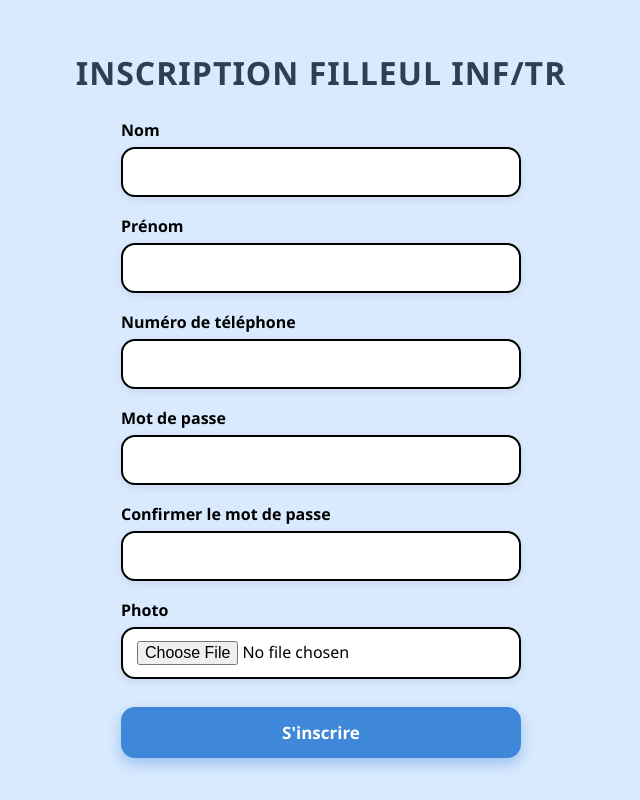
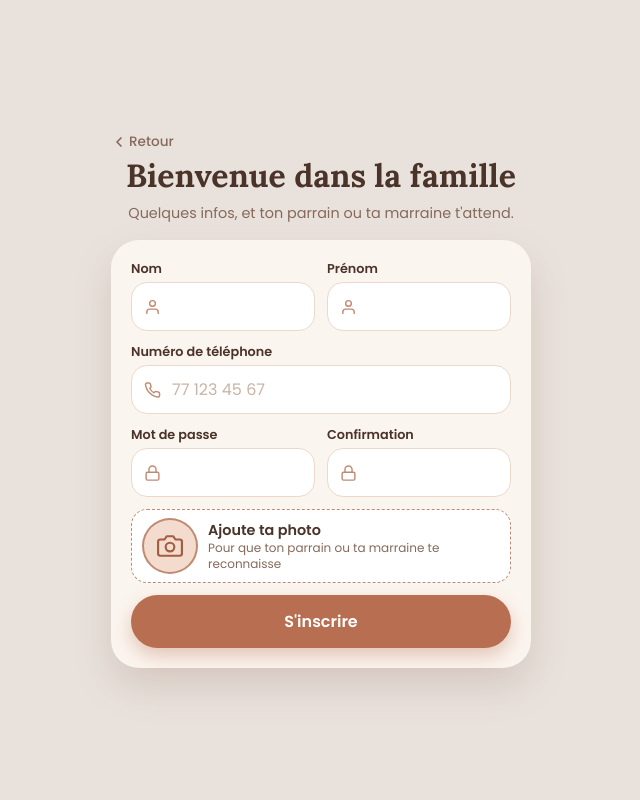
Before and after one commit to khadija986/site-parrainage, a PHP site: page /inscription_filleul_inf_tr.html in a window 1280 px wide. Shown: the whole page, without its empty margins (319-959 px from the left). Run offline with PHP 8.4, Linux system fonts and the light colour scheme.

Commit message:
nouveau design de la page d'inscription des filleuls inf_tr

```diff
--- a/Inscription_filleul_inf_tr/inscription_filleul_inf_tr.css
+++ b/Inscription_filleul_inf_tr/inscription_filleul_inf_tr.css
@@ -1,95 +1,379 @@
+/* ---------- Couleurs ---------- */
+:root {
+  --fond: #e9e2dc;
+  --carte: #fbf5ef;
+  --blanc: #ffffff;
+  --cacao: #4a3329;
+  --texte-doux: #86695a;
+  --accent: #b86e51;
+  --accent-fonce: #a35d42;
+  --peche: #f3dccd;
+  --bordure: #ecd9cc;
+  --icone: #c08a72;
+  --erreur: #b03a2e;
+}
+
 * {
   box-sizing: border-box;
 }
 
+/* ---------- Page : fond d'une seule couleur ---------- */
 body {
-  font-family: "Segoe UI", Roboto, Arial, sans-serif;
-  background-color: #d9eafe;
-  background-image: none;
-  background-attachment: fixed;
-  color: #000000;
   margin: 0;
-  padding: 30px 20px;
   min-height: 100vh;
+  min-height: 100dvh;
+  display: flex;
+  align-items: center;
+  justify-content: center;
+  padding: 16px;
+  font-family: "Poppins", "Segoe UI", Arial, sans-serif;
+  color: var(--cacao);
+  background-color: var(--fond);
 }
 
-h1 {
-  text-align: center;
-  text-transform: uppercase;
-  letter-spacing: 1px;
-  color: #303e55;
-  margin-bottom: 25px;
+.contenu {
+  width: 100%;
+  max-width: 420px;
+  animation: entree 0.5s ease both;
 }
 
-form {
-  max-width: 400px;
-  margin: 0 auto;
-  animation: apparition 0.6s ease;
+@keyframes entree {
+  from { opacity: 0; transform: translateY(10px); }
+  to   { opacity: 1; transform: none; }
 }
 
-label {
-  display: block;
-  margin-top: 18px;
-  font-weight: 600;
-  color: #000000;
+/* ---------- Grande carte (accueil et formulaire) ---------- */
+.carte,
+form {
+  padding: 20px;
+  background: var(--carte);
+  border-radius: 28px;
+  box-shadow: 0 18px 40px rgba(110, 70, 50, 0.16);
 }
 
-input,
-select {
-  width: 100%;
-  padding: 12px 14px;
-  margin-top: 6px;
-  background-color: #ffffff;
-  border: 2px solid #000000;
-  border-radius: 14px;
-  font-size: 16px;
-  font-family: inherit;
-  box-shadow: 0 3px 8px rgba(0, 0, 0, 0.08);
-  transition: border-color 0.25s ease, box-shadow 0.25s ease, transform 0.25s ease;
+/* ---------- Titres et textes ---------- */
+h1 {
+  font-family: "Lora", Georgia, serif;
+  font-weight: 700;
+  font-size: clamp(1.5rem, 6.4vw, 2rem);
+  line-height: 1.15;
+  text-align: center;
+  text-wrap: balance;
+  margin: 0 0 8px;
 }
 
-input:focus,
-select:focus {
-  outline: none;
-  border-color: #3f87d8;
-  box-shadow: 0 0 0 4px rgba(63, 135, 216, 0.25);
-  transform: translateY(-1px);
+.intro {
+  text-align: center;
+  font-size: 0.9rem;
+  line-height: 1.5;
+  color: var(--texte-doux);
+  margin: 0 0 16px;
 }
 
-button {
-  width: 100%;
-  margin-top: 28px;
-  padding: 14px;
-  background-color: #3f87d8;
-  color: #ffffff;
-  border: none;
-  border-radius: 14px;
-  font-size: 17px;
-  font-weight: 600;
-  font-family: inherit;
-  cursor: pointer;
-  box-shadow: 0 6px 14px rgba(63, 135, 216, 0.4);
-  transition: background-color 0.25s ease, transform 0.25s ease, box-shadow 0.25s ease;
+.duo {
+  display: block;
+  width: 96px;
+  height: auto;
+  margin: 0 auto 8px;
 }
 
-button:hover {
-  background-color: #2f74c4;
-  transform: translateY(-2px);
-  box-shadow: 0 10px 18px rgba(63, 135, 216, 0.45);
+/* ---------- Étapes (page d'accueil) ---------- */
+.etapes {
+  list-style: none;
+  margin: 0 0 18px;
+  padding: 0;
 }
 
-button:active {
-  transform: translateY(0);
-  box-shadow: 0 3px 8px rgba(63, 135, 216, 0.4);
+.etapes li {
+  position: relative;
+  display: flex;
+  align-items: center;
+  gap: 14px;
+  padding-bottom: 12px;
 }
 
-@keyframes apparition {
-  from {
-    opacity: 0;
-    transform: translateY(15px);
-  }
-  to {
-    opacity: 1;
-    transform: translateY(0);
-  }
+.etapes li:last-child {
+  padding-bottom: 0;
 }
+
+.etapes li:not(:last-child)::before {
+  content: "";
+  position: absolute;
+  left: 19px;
+  top: 40px;
+  bottom: 0;
+  width: 2px;
+  background: var(--bordure);
+}
+
+.icone {
+  flex: none;
+  width: 40px;
+  height: 40px;
+  border-radius: 50%;
+  background: var(--peche);
+  color: var(--accent-fonce);
+  display: flex;
+  align-items: center;
+  justify-content: center;
+}
+
+.icone svg {
+  width: 20px;
+  height: 20px;
+}
+
+.etapes strong {
+  display: block;
+  font-size: 0.92rem;
+  line-height: 1.3;
+}
+
+.etapes div span {
+  display: block;
+  font-size: 0.8rem;
+  line-height: 1.35;
+  color: var(--texte-doux);
+}
+
+/* ---------- Lien retour ---------- */
+.retour {
+  display: inline-flex;
+  align-items: center;
+  gap: 2px;
+  margin-bottom: 6px;
+  font-size: 0.85rem;
+  font-weight: 500;
+  color: var(--texte-doux);
+  text-decoration: none;
+}
+
+.retour svg {
+  width: 16px;
+  height: 16px;
+}
+
+.retour:hover {
+  color: var(--cacao);
+  text-decoration: underline;
+}
+
+/* ---------- Formulaire ---------- */
+.ligne {
+  display: grid;
+  grid-template-columns: 1fr 1fr;
+  gap: 12px;
+}
+
+.champ {
+  min-width: 0;
+  margin-bottom: 12px;
+}
+
+.etiquette {
+  display: block;
+  margin-bottom: 4px;
+  font-size: 0.8rem;
+  font-weight: 600;
+}
+
+.saisie {
+  position: relative;
+}
+
+.saisie svg {
+  position: absolute;
+  left: 13px;
+  top: 50%;
+  width: 17px;
+  height: 17px;
+  transform: translateY(-50%);
+  color: var(--icone);
+  pointer-events: none;
+}
+
+input[type="text"],
+input[type="tel"],
+input[type="password"] {
+  width: 100%;
+  padding: 11px 10px 11px 40px;
+  font-family: inherit;
+  font-size: 16px;
+  color: var(--cacao);
+  background: var(--blanc);
+  border: 1.5px solid var(--bordure);
+  border-radius: 16px;
+  transition: border-color 0.2s ease, box-shadow 0.2s ease;
+}
+
+input::placeholder {
+  color: #c9b3a6;
+}
+
+input:focus {
+  outline: none;
+  border-color: var(--accent);
+  box-shadow: 0 0 0 4px rgba(184, 110, 81, 0.18);
+}
+
+/* ---------- Zone photo ---------- */
+.photo {
+  position: relative;
+  display: flex;
+  align-items: center;
+  gap: 12px;
+  margin-bottom: 12px;
+  padding: 10px 12px;
+  background: var(--blanc);
+  border: 1.5px dashed var(--icone);
+  border-radius: 16px;
+  cursor: pointer;
+  transition: border-color 0.2s ease, background 0.2s ease, box-shadow 0.2s ease;
+}
+
+.photo:hover {
+  border-color: var(--accent);
+  background: #fffaf6;
+}
+
+.photo:focus-within {
+  border-color: var(--accent);
+  box-shadow: 0 0 0 4px rgba(184, 110, 81, 0.18);
+}
+
+.photo-cercle {
+  flex: none;
+  width: 52px;
+  height: 52px;
+  display: flex;
+  align-items: center;
+  justify-content: center;
+  overflow: hidden;
+  border-radius: 50%;
+  background: var(--peche);
+  color: var(--accent-fonce);
+  box-shadow: 0 0 0 2px var(--icone);
+}
+
+.photo-cercle svg {
+  width: 26px;
+  height: 26px;
+}
+
+.photo-cercle img {
+  display: none;
+  width: 100%;
+  height: 100%;
+  object-fit: cover;
+}
+
+.photo-cercle.avec-photo svg {
+  display: none;
+}
+
+.photo-cercle.avec-photo img {
+  display: block;
+}
+
+.photo-texte strong {
+  display: block;
+  font-size: 0.9rem;
+  line-height: 1.3;
+}
+
+.photo-texte small {
+  display: block;
+  font-size: 0.75rem;
+  line-height: 1.3;
+  color: var(--texte-doux);
+}
+
+.cache {
+  position: absolute;
+  bottom: 0;
+  left: 50%;
+  width: 1px;
+  height: 1px;
+  opacity: 0;
+  pointer-events: none;
+}
+
+/* ---------- Message d'erreur ---------- */
+#message {
+  margin: 0 0 12px;
+  padding: 8px 12px;
+  border-radius: 14px;
+  background: #fdecea;
+  color: var(--erreur);
+  font-size: 0.82rem;
+  font-weight: 500;
+  text-align: center;
+}
+
+#message:empty {
+  display: none;
+}
+
+/* ---------- Bouton en forme de pilule ---------- */
+.bouton {
+  display: block;
+  width: 100%;
+  padding: 14px;
+  border: none;
+  border-radius: 999px;
+  font-family: inherit;
+  font-size: 1rem;
+  font-weight: 600;
+  text-align: center;
+  text-decoration: none;
+  color: var(--blanc);
+  background: var(--accent);
+  box-shadow: 0 8px 18px rgba(184, 110, 81, 0.35);
+  cursor: pointer;
+  transition: transform 0.2s ease, box-shadow 0.2s ease, background 0.2s ease;
+}
+
+.bouton:hover {
+  background: var(--accent-fonce);
+  transform: translateY(-2px);
+  box-shadow: 0 12px 22px rgba(184, 110, 81, 0.42);
+}
+
+.bouton:active {
+  transform: none;
+}
+
+.bouton:focus-visible,
+.retour:focus-visible {
+  outline: 3px solid var(--cacao);
+  outline-offset: 3px;
+}
+
+/* ---------- Petits écrans en hauteur : tout reste visible ---------- */
+@media (max-height: 700px) {
+  body { padding: 12px; }
+  .carte, form { padding: 16px; }
+  .duo { width: 72px; margin-bottom: 4px; }
+  .intro { font-size: 0.85rem; margin-bottom: 12px; }
+  .champ { margin-bottom: 9px; }
+  .photo { margin-bottom: 9px; }
+  .etapes { margin-bottom: 14px; }
+  .etapes li { padding-bottom: 9px; }
+}
+
+@media (max-height: 600px) {
+  .carte, form { padding: 12px 14px; }
+  .intro { font-size: 0.8rem; line-height: 1.4; margin-bottom: 8px; }
+  .duo { width: 56px; }
+  .champ { margin-bottom: 6px; }
+  .etiquette { margin-bottom: 2px; }
+  input[type="text"], input[type="tel"], input[type="password"] { padding-top: 8px; padding-bottom: 8px; }
+  .photo { margin-bottom: 6px; padding: 6px 12px; }
+  .photo-cercle { width: 42px; height: 42px; }
+  .bouton { padding: 12px; }
+}
+
+@media (prefers-reduced-motion: reduce) {
+  .contenu { animation: none; }
+  * { transition: none !important; }
+}
--- a/Inscription_filleul_inf_tr/inscription_filleul_inf_tr.html
+++ b/Inscription_filleul_inf_tr/inscription_filleul_inf_tr.html
@@ -4,33 +4,84 @@
   <meta charset="UTF-8">
   <meta name="viewport" content="width=device-width, initial-scale=1.0">
   <title>Inscription filleul INF/TR</title>
+  <link rel="preconnect" href="https://fonts.googleapis.com">
+  <link rel="preconnect" href="https://fonts.gstatic.com" crossorigin>
+  <link href="https://fonts.googleapis.com/css2?family=Lora:wght@700&family=Poppins:wght@400;500;600&display=swap" rel="stylesheet">
   <link rel="stylesheet" href="inscription_filleul_inf_tr.css">
 </head>
 <body>
-  <h1>Inscription filleul INF/TR</h1>
+  <main class="contenu">
 
-  <form action="inscription_filleul_inf_tr.php" method="POST" enctype="multipart/form-data">
+    <a class="retour" href="accueil_filleul_inf_tr.html">
+      <svg viewBox="0 0 24 24" fill="none" stroke="currentColor" stroke-width="2.5" stroke-linecap="round" stroke-linejoin="round" aria-hidden="true"><polyline points="15 18 9 12 15 6"/></svg>
+      Retour
+    </a>
 
-    <label for="nom">Nom</label>
-    <input type="text" id="nom" name="nom" required>
+    <h1>Bienvenue dans la famille</h1>
+    <p class="intro">Quelques infos, et ton parrain ou ta marraine t'attend.</p>
 
-    <label for="prenom">Prénom</label>
-    <input type="text" id="prenom" name="prenom" required>
+    <form action="inscription_filleul_inf_tr.php" method="POST" enctype="multipart/form-data">
 
-    <label for="telephone">Numéro de téléphone</label>
-    <input type="tel" id="telephone" name="telephone" required>
+      <div class="ligne">
+        <div class="champ">
+          <label class="etiquette" for="nom">Nom</label>
+          <div class="saisie">
+            <svg viewBox="0 0 24 24" fill="none" stroke="currentColor" stroke-width="2" stroke-linecap="round" stroke-linejoin="round" aria-hidden="true"><path d="M20 21v-2a4 4 0 0 0-4-4H8a4 4 0 0 0-4 4v2"/><circle cx="12" cy="7" r="4"/></svg>
+            <input type="text" id="nom" name="nom" maxlength="50" autocomplete="family-name" required>
+          </div>
+        </div>
+        <div class="champ">
+          <label class="etiquette" for="prenom">Prénom</label>
+          <div class="saisie">
+            <svg viewBox="0 0 24 24" fill="none" stroke="currentColor" stroke-width="2" stroke-linecap="round" stroke-linejoin="round" aria-hidden="true"><path d="M20 21v-2a4 4 0 0 0-4-4H8a4 4 0 0 0-4 4v2"/><circle cx="12" cy="7" r="4"/></svg>
+            <input type="text" id="prenom" name="prenom" maxlength="50" autocomplete="given-name" required>
+          </div>
+        </div>
+      </div>
 
-    <label for="mot_de_passe">Mot de passe</label>
-    <input type="password" id="mot_de_passe" name="mot_de_passe" required>
+      <div class="champ">
+        <label class="etiquette" for="telephone">Numéro de téléphone</label>
+        <div class="saisie">
+          <svg viewBox="0 0 24 24" fill="none" stroke="currentColor" stroke-width="2" stroke-linecap="round" stroke-linejoin="round" aria-hidden="true"><path d="M22 16.92v3a2 2 0 0 1-2.18 2 19.79 19.79 0 0 1-8.63-3.07 19.5 19.5 0 0 1-6-6 19.79 19.79 0 0 1-3.07-8.67A2 2 0 0 1 4.11 2h3a2 2 0 0 1 2 1.72 12.84 12.84 0 0 0 .7 2.81 2 2 0 0 1-.45 2.11L8.09 9.91a16 16 0 0 0 6 6l1.27-1.27a2 2 0 0 1 2.11-.45 12.84 12.84 0 0 0 2.81.7A2 2 0 0 1 22 16.92z"/></svg>
+          <input type="tel" id="telephone" name="telephone" maxlength="20" placeholder="77 123 45 67" autocomplete="tel" required>
+        </div>
+      </div>
 
-    <label for="confirmation">Confirmer le mot de passe</label>
-    <input type="password" id="confirmation" name="confirmation" required>
+      <div class="ligne">
+        <div class="champ">
+          <label class="etiquette" for="mot_de_passe">Mot de passe</label>
+          <div class="saisie">
+            <svg viewBox="0 0 24 24" fill="none" stroke="currentColor" stroke-width="2" stroke-linecap="round" stroke-linejoin="round" aria-hidden="true"><rect x="3" y="11" width="18" height="11" rx="2" ry="2"/><path d="M7 11V7a5 5 0 0 1 10 0v4"/></svg>
+            <input type="password" id="mot_de_passe" name="mot_de_passe" autocomplete="new-password" required>
+          </div>
+        </div>
+        <div class="champ">
+          <label class="etiquette" for="confirmation">Confirmation</label>
+          <div class="saisie">
+            <svg viewBox="0 0 24 24" fill="none" stroke="currentColor" stroke-width="2" stroke-linecap="round" stroke-linejoin="round" aria-hidden="true"><rect x="3" y="11" width="18" height="11" rx="2" ry="2"/><path d="M7 11V7a5 5 0 0 1 10 0v4"/></svg>
+            <input type="password" id="confirmation" name="confirmation" autocomplete="new-password" required>
+          </div>
+        </div>
+      </div>
 
-    <label for="photo">Photo</label>
-    <input type="file" id="photo" name="photo" accept="image/*" required>
+      <label class="photo" for="photo">
+        <span class="photo-cercle" id="photo-cercle">
+          <svg viewBox="0 0 24 24" fill="none" stroke="currentColor" stroke-width="2" stroke-linecap="round" stroke-linejoin="round" aria-hidden="true"><path d="M23 19a2 2 0 0 1-2 2H3a2 2 0 0 1-2-2V8a2 2 0 0 1 2-2h4l2-3h6l2 3h4a2 2 0 0 1 2 2z"/><circle cx="12" cy="13" r="4"/></svg>
+          <img id="photo-apercu" alt="Aperçu de ta photo">
+        </span>
+        <span class="photo-texte">
+          <strong id="photo-titre">Ajoute ta photo</strong>
+          <small id="photo-aide">Pour que ton parrain ou ta marraine te reconnaisse</small>
+        </span>
+        <input class="cache" type="file" id="photo" name="photo" accept="image/*" required>
+      </label>
 
-    <button type="submit">S'inscrire</button>
-  </form>
+      <p id="message" role="alert"></p>
+
+      <button class="bouton" type="submit">S'inscrire</button>
+    </form>
+
+  </main>
 
   <script src="inscription_filleul_inf_tr.js"></script>
 </body>
```
Also changed, not shown: Inscription_filleul_inf_tr/acceuill_filleul_inf_tr.html (added, +54 -0 lines), Inscription_filleul_inf_tr/inscription_filleul_inf_tr.js (+61 -1 lines).
